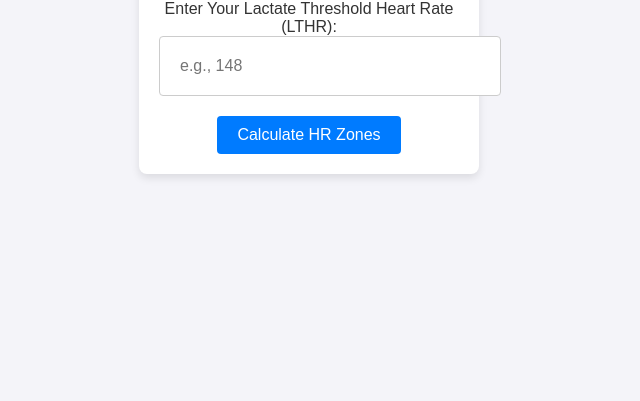
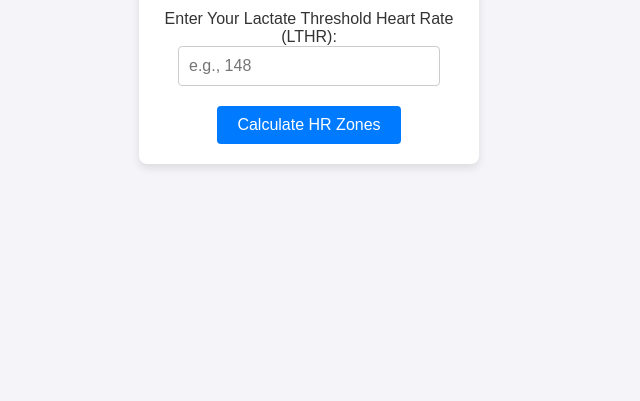
Before and after one commit to camtova/Running-LTHR-app, a plain HTML site: page index.html in a window 1280 px wide. Shown: the part 399-800 px from the top of the page, without its empty margins (331-971 px from the left). Drawn offline with Linux system fonts and the light colour scheme.

Commit message:
Update styles.css

```diff
--- a/styles.css
+++ b/styles.css
@@ -23,8 +23,8 @@ h1 {
 }
 
 input {
-    width: 100%;
-    padding: 20px;
+    width: 80%;
+    padding: 10px;
     margin-bottom: 20px;
     font-size: 16px;
     border-radius: 4px;
```
